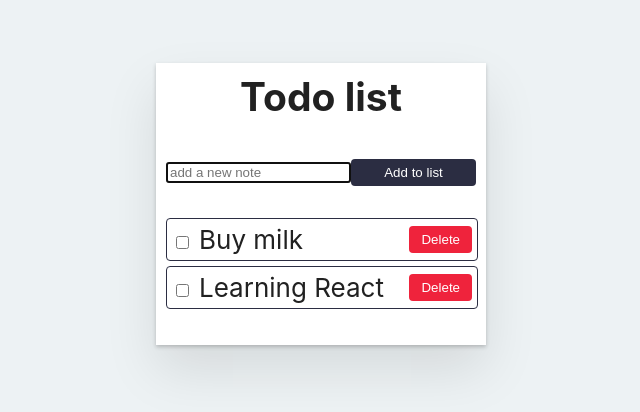
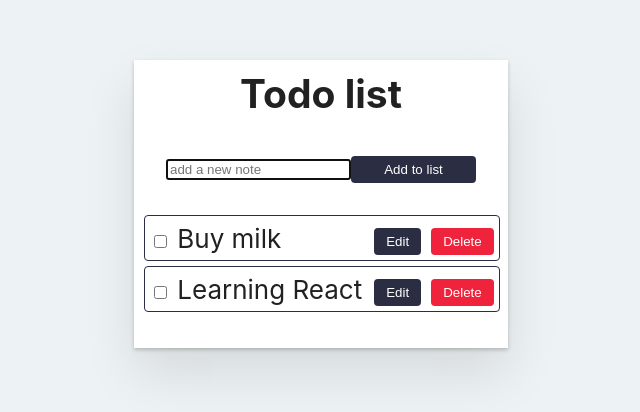
Before and after one commit to AliTaee/Minimal-Todo-list, a React (Create React App) app: page / in a window 1280 px wide. Shown: the part 226-638 px from the top of the page, without its empty margins (319-959 px from the left). Built offline with nearby package versions, Linux system fonts and the light colour scheme.

Commit message:
Edit func

```diff
--- a/src/App.css
+++ b/src/App.css
@@ -57,14 +57,21 @@
   color: #06d6a0;
 }
 
-.todo__delete {
+.todo__btn {
   margin-left: 10px;
   cursor: pointer;
   color: #fff;
   border: 0;
   border-radius: 4px;
   padding: 6px 12px;
+}
+
+.todo__btn--red {
   background: #ef233c;
+}
+
+.todo__btn--black {
+  background: #2b2d42;
 }
 
 .todo__submit {
--- a/src/App.js
+++ b/src/App.js
@@ -6,7 +6,12 @@ function App(props) {
   const inputNote = useRef(null);
   const [todoList, setTodoList] = useState(todo);
   const [toAddList, setToAddList] = useState("");
+  const [isEdit, setIsEdit] = useState({ state: false, id: 0 });
   const [error, setError] = useState({ state: false, message: "" });
+
+  const setFocus = () => {
+    inputNote.current.focus();
+  };
 
   const handelAddToDo = () => {
     if (toAddList === "") {
@@ -24,8 +29,7 @@ function App(props) {
       setToAddList("");
       // Clear Pre error message
       setError({ state: false, message: "" });
-      // Set focus to input after submit
-      inputNote.current.focus();
+      setFocus();
     }
   };
 
@@ -49,13 +53,39 @@ function App(props) {
     setTodoList(newState);
   };
 
+  const editTodo = (todoId) => {
+    const editId = todoList.findIndex((todo) => todo.id === todoId);
+    setToAddList(todoList[editId].title);
+    setIsEdit({ state: true, id: todoId });
+    setFocus();
+  };
+
+  const handelEdit = () => {
+    const updatedList = todoList.map((todo) => {
+      if (todo.id === isEdit.id) {
+        return {
+          ...todo,
+          title: toAddList,
+        };
+      }
+      return todo;
+    });
+    setTodoList(updatedList);
+    // Clear input field
+    setToAddList("");
+    setIsEdit({ state: false, id: 0 });
+    setFocus();
+  };
+
   const handelCreateNote = (event) => {
     setToAddList(event.target.value);
   };
 
   const createNoteOnEnter = (event) => {
-    if (event.key === "Enter") {
+    if (event.key === "Enter" && !isEdit.state) {
       handelAddToDo();
+    } else if (event.key === "Enter" && isEdit.state) {
+      handelEdit();
     }
   };
 
@@ -66,7 +96,7 @@ function App(props) {
   return (
     <div className="App">
       <main className="App-container">
-        <section class="todo">
+        <section className="todo">
           <header>
             <h1 className="todo__title">Todo list</h1>
             <input
@@ -78,8 +108,11 @@ function App(props) {
               onChange={handelCreateNote}
               onKeyPress={createNoteOnEnter}
             />
-            <button className="todo__submit" onClick={handelAddToDo}>
-              Add to list
+            <button
+              className="todo__submit"
+              onClick={isEdit.state ? handelEdit : handelAddToDo}
+            >
+              {isEdit.state ? "Edit" : "Add to list"}
             </button>
           </header>
           <section>
@@ -104,12 +137,20 @@ function App(props) {
                         {todo.title}
                       </label>
                     </div>
-                    <button
-                      onClick={() => deleteTodo(todo.id)}
-                      className="todo__delete"
-                    >
-                      Delete
-                    </button>
+                    <div>
+                      <button
+                        onClick={() => editTodo(todo.id)}
+                        className="todo__btn todo__btn--black"
+                      >
+                        Edit
+                      </button>
+                      <button
+                        onClick={() => deleteTodo(todo.id)}
+                        className="todo__btn todo__btn--red"
+                      >
+                        Delete
+                      </button>
+                    </div>
                   </li>
                 ))}
               </ul>
```
